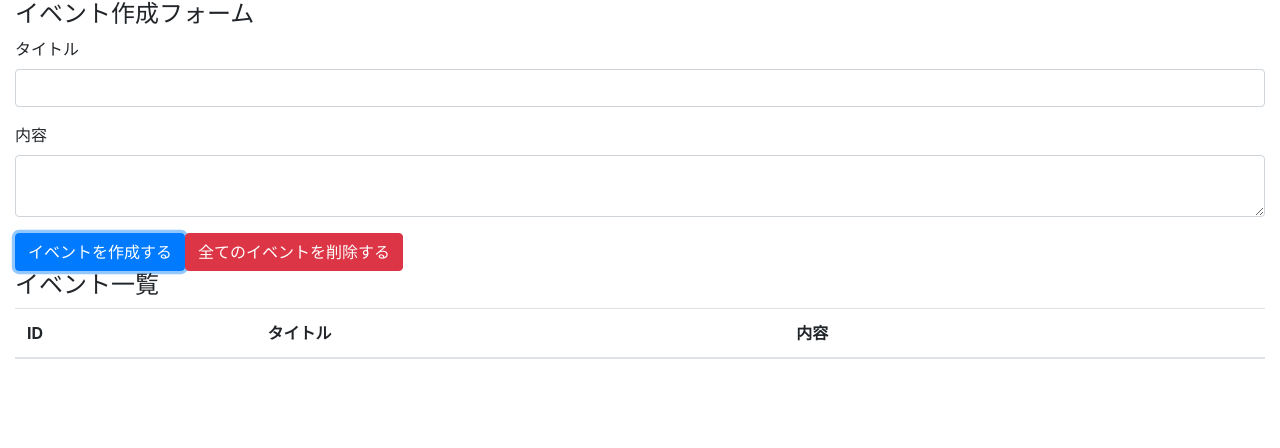
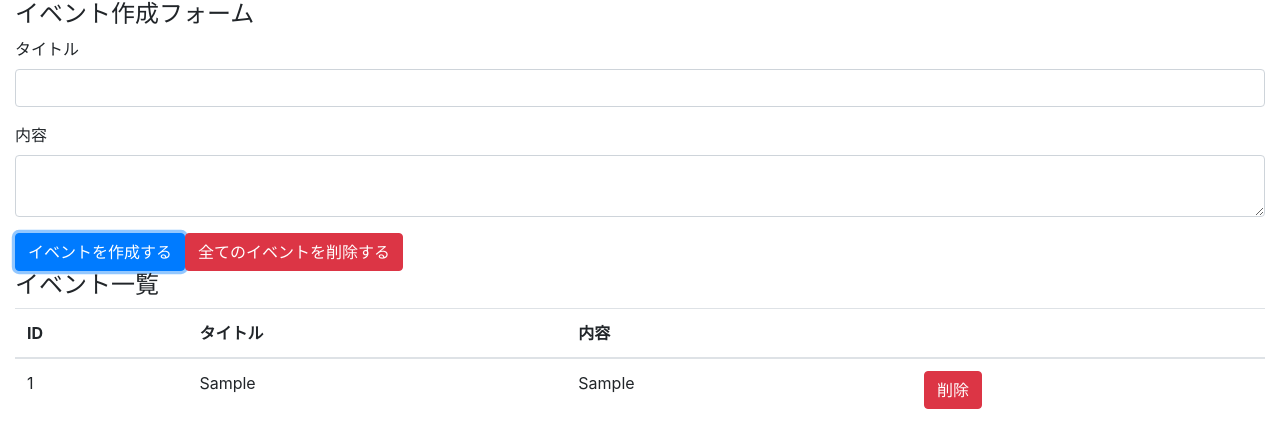
Before and after one commit to maemae9312/react-hooks-101, a React (Create React App) app: page / in a window 1280 px wide. Both pictures are taken after typing "Sample", "Sample" into the empty fields and a click on the button "イベントを作成する". Shown: the top 448 px of the page. Built offline with nearby package versions, Linux system fonts and the light colour scheme.

Commit message:
display events, refactor and implement remove event button

```diff
--- a/src/components/App.js
+++ b/src/components/App.js
@@ -1,6 +1,7 @@
 import React, { useReducer, useState } from 'react'
 import 'bootstrap/dist/css/bootstrap.min.css'
 
+import Event from './Event'
 import reducer from '../reducers'
 
 export default function App () {
@@ -47,6 +48,7 @@ export default function App () {
             </tr>
           </thead>
           <tbody>
+            {state.map((event, index) => (<Event key={index} event={event} dispatch={dispatch} />))}
           </tbody>
         </table>
       </form>
--- /dev/null
+++ b/src/components/Event.js
@@ -0,0 +1,18 @@
+import React from 'react'
+
+
+export default function Event ({dispatch,event}) {
+    const id = event.id
+    const handleClickDeleteButton = () => {
+      dispatch({ type: 'DELETE_EVENT', id})
+    }
+
+    return (
+      <tr>
+        <td>{id}</td>
+        <td>{event.title}</td>
+        <td>{event.body}</td>
+        <td><button type="button" className="btn btn-danger" onClick={handleClickDeleteButton}>削除</button></td>
+      </tr>
+    )
+}
--- a/src/reducers/index.js
+++ b/src/reducers/index.js
@@ -7,6 +7,8 @@ export default function events (state = [], action) {
       return [...state, { id, ...event }]
 
     case 'DELETE_EVENT':
+      return state.filter(event => event.id !== action.id)
+
     case 'DELETE_ALL_EVENTS':
       return []
     default:
```
